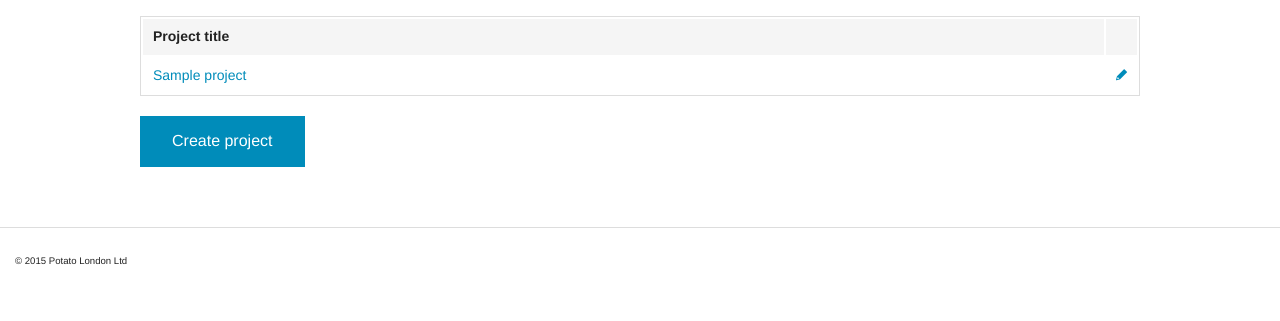
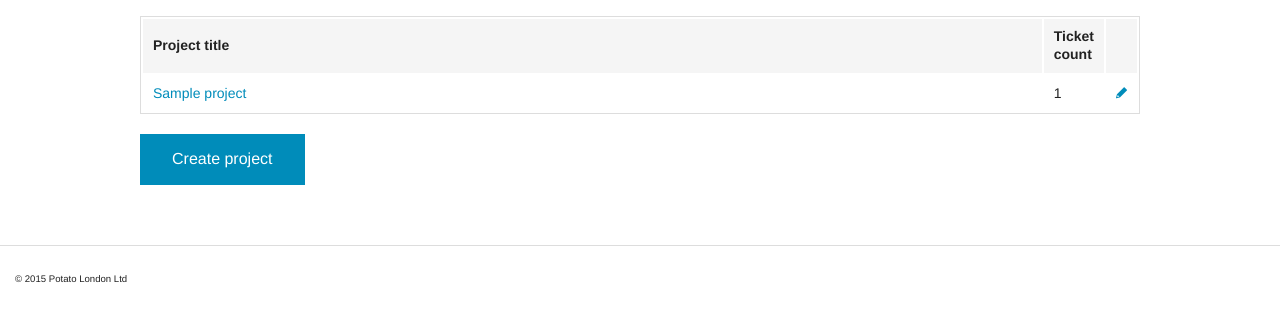
Before and after one commit to wengole/potato_be_task, a Django app: template tracker/templates/site/project_list.html in a window 1280 px wide. Shown: the part 45-366 px from the top of the page. Run offline with Django 3.2, Linux system fonts and the light colour scheme; the template is opened without the code that fills it: most values are stand-ins (such as "Sample title", 1, 10 or a date in 2020).

Commit message:
Add column to show number of tickets per project on project list

```diff
--- a/tracker/templates/site/project_list.html
+++ b/tracker/templates/site/project_list.html
@@ -7,6 +7,7 @@
 			<thead>
 				<tr>
 					<th width="1200">Project title</th>
+                    <th>Ticket count</th>
 					<th></th>
 				</tr>
 			</thead>
@@ -14,6 +15,7 @@
 				{% for project in object_list %}
 				<tr>
 					<td><a href="{% url "project-detail" project_id=project.pk %}">{{ project.title }}</a></td>
+                    <td>{{ project.tickets.count }}</td>
 					<td>
 						<a href="{% url "project-update" project_id=project.pk %}">
 							<i class="fi-pencil"></i>
```
